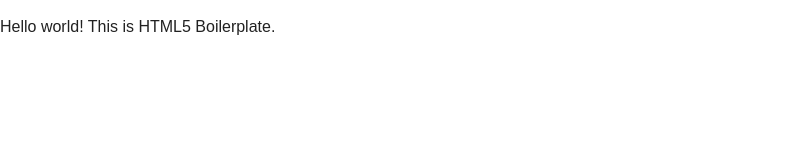
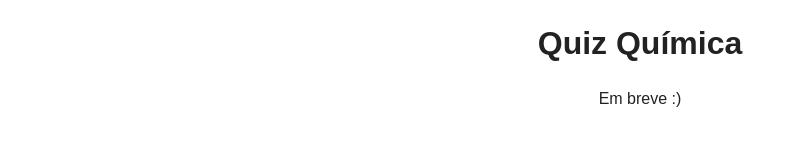
Before and after one commit to murielsilveira/quiz-quimica, a plain HTML site: page index.html in a window 1280 px wide. Shown: the whole page, without its empty margins (0-805 px from the left). Drawn offline with nearby package versions, Linux system fonts and the light colour scheme.

Commit message:
Add a messagem in the home page.

```diff
--- a/css/main.css
+++ b/css/main.css
@@ -96,7 +96,9 @@ textarea {
    ========================================================================== */
 
 
-
+body {
+    text-align: center;
+}
 
 
 
--- a/index.html
+++ b/index.html
@@ -20,7 +20,8 @@
         <![endif]-->
 
         <!-- Add your site or application content here -->
-        <p>Hello world! This is HTML5 Boilerplate.</p>
+        <h1>Quiz Química</h1>
+        <p>Em breve :)</p>
 
         <script src="https://ajax.googleapis.com/ajax/libs/jquery/1.11.3/jquery.min.js"></script>
         <script>window.jQuery || document.write('<script src="js/vendor/jquery-1.11.3.min.js"><\/script>')</script>
```
